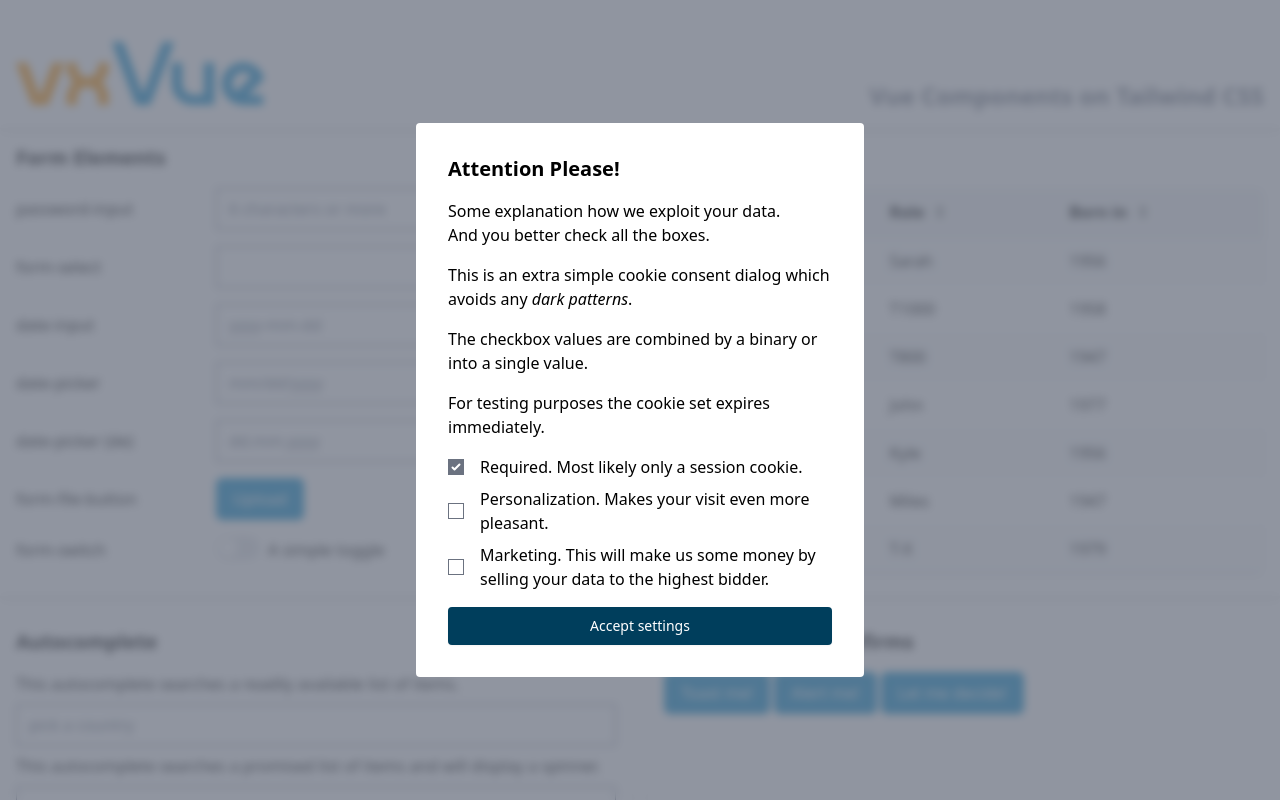
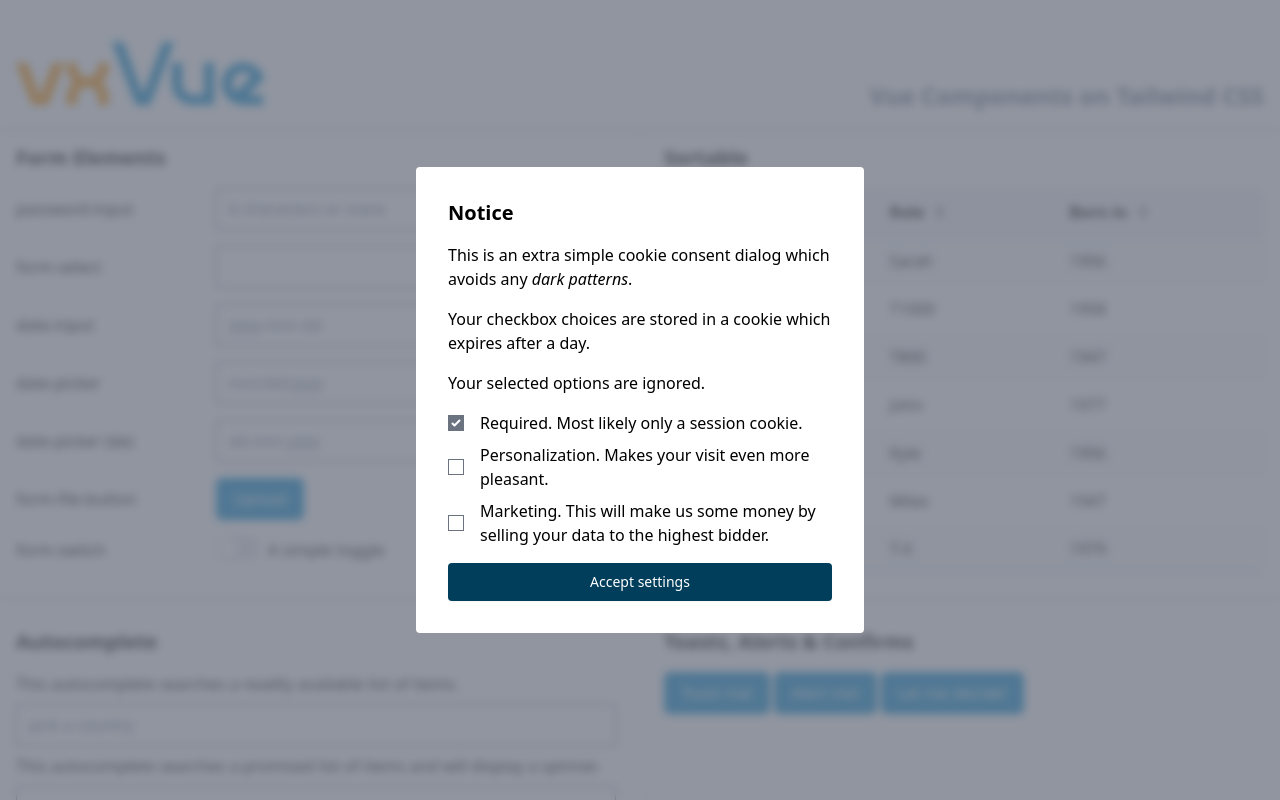
Before and after one commit to Vectrex/vxVue, a Vue app: page / in a window 1280 px wide. Shown: the top 800 px of the page. Built offline with nearby package versions, Linux system fonts and the light colour scheme.

Commit message:
Improved the cookie consent: picked options are stored as stringified JSON; if options change the cookie is automatically removed

```diff
--- a/lib.js
+++ b/lib.js
@@ -9,6 +9,7 @@ import MessageToast from './src/components/message-toast';
 import Pagination from './src/components/pagination';
 import Sortable from  './src/components/sortable';
 import SimpleTree from "./src/components/simple-tree";
+import CookieConsent from "./src/components/cookie-consent";
 
 const Components = {
     DateInput,
@@ -21,7 +22,8 @@ const Components = {
     MessageToast,
     Pagination,
     Sortable,
-    SimpleTree
+    SimpleTree,
+    CookieConsent
 }
 
 export default Components;
--- a/src/App.vue
+++ b/src/App.vue
@@ -122,15 +122,15 @@
               selected: true,
               disabled: true,
               label: 'required',
-              key: 1
+              key: 'session'
             },
             {
               label: 'Personalization. Makes your visit even more pleasant.',
-              key: 2
+              key: 'personalization'
             },
             {
               label: 'Marketing. This will make us some money by selling your data to the highest bidder.',
-              key: 4
+              key: 'marketing'
             },
           ]
         },
@@ -360,18 +360,16 @@
 
   <cookie-consent
       :options="cookieConsent.options"
-      :cookie-options="{expires: new Date()}"
+      :cookie-options="{expires: 1}"
       @accept="acceptCookie"
       class="rounded max-w-md"
   >
     <template v-slot:message>
       <div class="space-y-4">
-        <h2 class="text-xl font-bold">Attention Please!</h2>
-        <p>Some explanation how we exploit your data.<br>
-        And you better check all the boxes.</p>
+        <h2 class="text-xl font-bold">Notice</h2>
         <p>This is an extra simple cookie consent dialog which avoids any <em>dark patterns</em>.</p>
-        <p>The checkbox values are combined by a binary or into a single value.</p>
-        <p>For testing purposes the cookie set expires immediately.</p>
+        <p>Your checkbox choices are stored in a cookie which expires after a day.</p>
+        <p>Your selected options are ignored.</p>
       </div>
     </template>
     <template v-slot:option="option">
--- a/src/components/cookie-consent.vue
+++ b/src/components/cookie-consent.vue
@@ -83,8 +83,8 @@ export default {
     },
 
     flags () {
-      let flags = 0;
-      this.checked.forEach(val => flags = flags | val);
+      let flags = {};
+      this.options.forEach(option => flags[option.key] = this.checked.indexOf(option.key) !== -1);
       return flags;
     }
   },
@@ -99,17 +99,31 @@ export default {
     this.options.forEach(item => { if(item.selected) { this.checked.push(item.key) }});
   },
   mounted() {
-    const flags = Cookie.get(this.storageName);
+    let flags = Cookie.get(this.storageName), details = null;
+
     if (flags !== null) {
-      this.$emit('accept', parseInt(flags, 10));
+      try {
+        details = JSON.parse(flags);
+      }
+      catch(e) {}
+
+      if (details) {
+        // check whether keys have changed
+        let optionKeys = this.options.map(item => item['key']);
+
+        if(!Object.keys(details).filter(key => !optionKeys.includes(key)).length) {
+          this.$emit('accept', details);
+          return;
+        }
+      }
     }
-    else {
-      this.isOpen = true;
-    }
+    Cookie.remove(this.storageName);
+    this.isOpen = true;
+
   },
   methods: {
     accept() {
-      Cookie.set(this.storageName, this.flags, { expires: '1Y', ...this.cookieOptions })
+      Cookie.set(this.storageName, JSON.stringify(this.flags), { expires: '1Y', ...this.cookieOptions })
       this.isOpen = false;
       this.$emit('accept', this.flags);
     }
```
Also changed, not shown: 1 other file (tests, documents, lock files or other folders).
